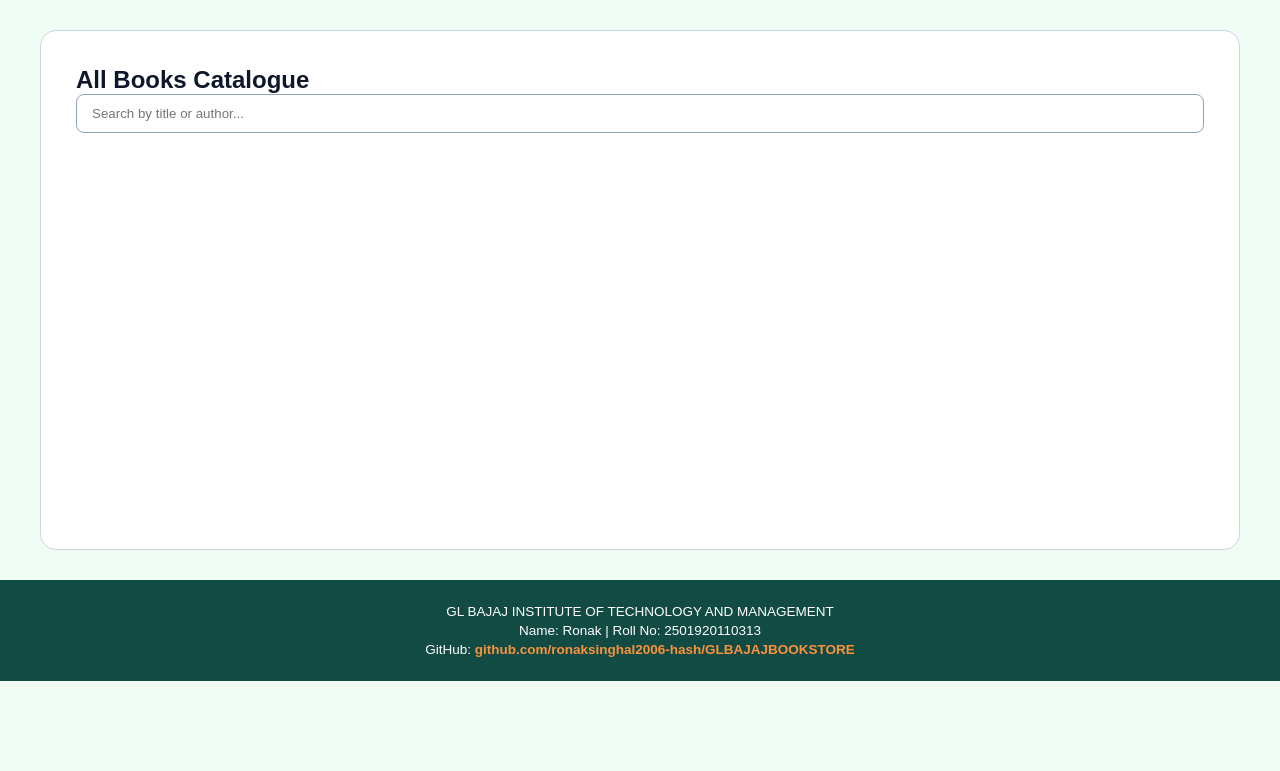
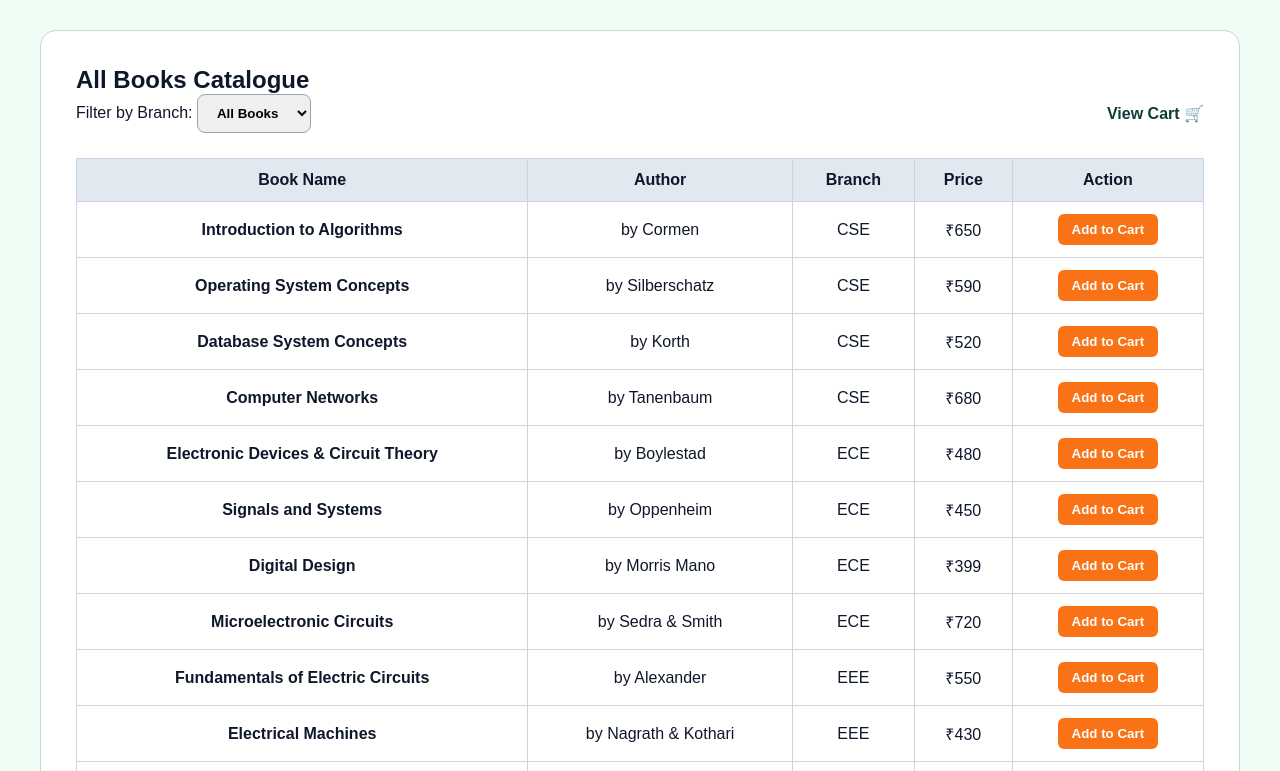
Before and after one commit to ronaksinghal2006-hash/GLBAJAJBOOKSTORE, a plain HTML site: page catalogue.html in a window 1280 px wide. Shown: the part 119-890 px from the top of the page. Before the commit the page ends 800 px from the top, so only its background shows below. Drawn offline with Linux system fonts and the light colour scheme.

Commit message:
Update catalogue.html

```diff
--- a/catalogue.html
+++ b/catalogue.html
@@ -16,18 +16,17 @@
         .nav-links { display: flex; align-items: center; gap: 25px; }
         .nav-links a { color: #ffffff; text-decoration: none; font-size: 15px; font-weight: 600; }
         .nav-links a:hover { color: #fb923c; }
+        .nav-links a.active { background-color: #0b3832; padding: 6px 14px; border-radius: 20px; }
         .main-wrapper { display: flex; flex: 1; padding: 30px 40px; gap: 30px; max-width: 1400px; margin: 0 auto; width: 100%; }
         .content-area { flex: 1; background: #ffffff; border-radius: 16px; padding: 35px; border: 1px solid #cbd5e1; }
-        .filter-controls { display: flex; gap: 12px; margin-bottom: 25px; }
-        .filter-controls input { flex: 1; padding: 11px 15px; border: 1px solid #94a3b8; border-radius: 8px; }
-        .books-grid { display: grid; grid-template-columns: repeat(auto-fill, minmax(220px, 1fr)); gap: 20px; }
-        .book-card { border: 1px solid #cbd5e1; border-radius: 12px; overflow: hidden; background: #ffffff; display: flex; flex-direction: column; }
-        .book-img-box { background: #ccfbf1; height: 130px; display: flex; justify-content: center; align-items: center; font-size: 40px; }
-        .book-info { padding: 15px; display: flex; flex-direction: column; flex: 1; }
-        .book-title { font-size: 15px; font-weight: bold; color: #0f172a; margin-bottom: 4px; }
-        .book-price { font-size: 16.5px; font-weight: bold; color: #0f3d38; }
-        .btn-add { background-color: #f97316; color: white; border: none; padding: 6px 14px; font-weight: bold; border-radius: 6px; cursor: pointer; }
-        .footer { background-color: #114b43; color: #ffffff; text-align: center; padding: 20px; font-size: 13.5px; margin-top: auto; }
+        .filter-controls { display: flex; justify-content: space-between; align-items: center; margin-bottom: 25px; }
+        .filter-controls select { padding: 10px 15px; border: 1px solid #94a3b8; border-radius: 8px; font-weight: bold; }
+        table { width: 100%; border-collapse: collapse; background: white; margin-top: 10px; }
+        th, td { border: 1px solid #cbd5e1; padding: 12px; text-align: center; }
+        th { background-color: #e2e8f0; color: #0f172a; }
+        .cart-btn { background-color: #f97316; color: white; border: none; padding: 8px 14px; font-weight: bold; border-radius: 6px; cursor: pointer; }
+        .cart-btn:hover { background-color: #ea580c; }
+        .footer { background-color: #114b43; color: #ffffff; text-align: center; padding: 20px; font-size: 13.5px; margin-top: auto; font-weight: 500; }
         .footer p { margin: 4px 0; }
         .footer a { color: #fb923c; text-decoration: none; font-weight: bold; }
     </style>
@@ -51,9 +50,29 @@
         <main class="content-area">
             <h2>All Books Catalogue</h2>
             <div class="filter-controls">
-                <input type="text" id="searchInput" placeholder="Search by title or author...">
+                <label>Filter by Branch:
+                    <select id="branchFilter">
+                        <option value="all">All Books</option>
+                        <option value="cse">CSE</option>
+                        <option value="ece">ECE</option>
+                        <option value="eee">EEE</option>
+                        <option value="civil">Civil</option>
+                    </select>
+                </label>
+                <a href="cart.html" style="color: #0f3d38; font-weight: bold; text-decoration: none;">View Cart 🛒</a>
             </div>
-            <div class="books-grid" id="booksGrid"></div>
+            <table>
+                <thead>
+                    <tr>
+                        <th>Book Name</th>
+                        <th>Author</th>
+                        <th>Branch</th>
+                        <th>Price</th>
+                        <th>Action</th>
+                    </tr>
+                </thead>
+                <tbody id="bookRows"></tbody>
+            </table>
         </main>
     </div>
     <footer class="footer">
@@ -61,5 +80,43 @@
         <p>Name: Ronak | Roll No: 2501920110313</p>
         <p>GitHub: <a href="https://github.com/ronaksinghal2006-hash/GLBAJAJBOOKSTORE" target="_blank">github.com/ronaksinghal2006-hash/GLBAJAJBOOKSTORE</a></p>
     </footer>
+
+    <script src="branch-catalogue.js"></script>
+    <script>
+        function renderCatalogue(filter) {
+            const tbody = document.getElementById("bookRows");
+            tbody.innerHTML = "";
+
+            let allBooksList = [];
+
+            if (typeof branchBooksData !== 'undefined') {
+                Object.keys(branchBooksData).forEach(branchKey => {
+                    if (filter === "all" || filter === branchKey) {
+                        branchBooksData[branchKey].forEach(b => {
+                            allBooksList.push({ ...b, branchName: branchKey.toUpperCase() });
+                        });
+                    }
+                });
+            }
+
+            allBooksList.forEach(book => {
+                const row = document.createElement("tr");
+                row.innerHTML = `
+                    <td><b>${book.name}</b></td>
+                    <td>${book.author}</td>
+                    <td>${book.branchName}</td>
+                    <td>₹${book.price}</td>
+                    <td><button class="cart-btn" onclick="addToCart('${book.id}', '${book.name}', ${book.price})">Add to Cart</button></td>
+                `;
+                tbody.appendChild(row);
+            });
+        }
+
+        document.getElementById("branchFilter").addEventListener("change", function() {
+            renderCatalogue(this.value);
+        });
+
+        renderCatalogue("all");
+    </script>
 </body>
 </html>
```
